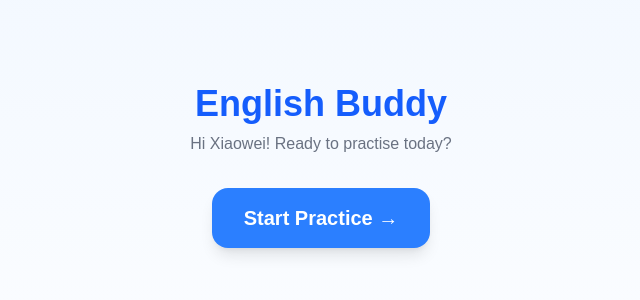
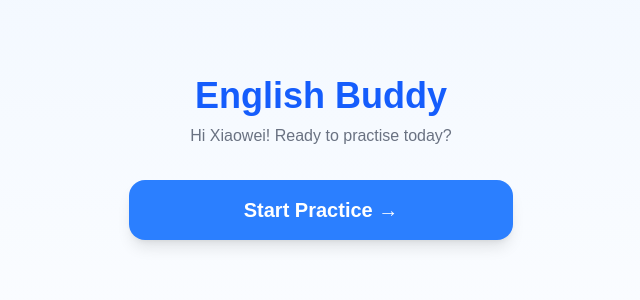
Before and after one commit to YuanSingapore/harness-engineering-platform, a Next.js app in the folder src/frontend/: page / in a window 1280 px wide. Shown: the part 234-534 px from the top of the page, without its empty margins (319-959 px from the left). Built offline with nearby package versions, Linux system fonts and the light colour scheme; no server answers.

Commit message:
feat: bonus button on home page after Section 2 complete

```diff
--- a/src/frontend/app/page.tsx
+++ b/src/frontend/app/page.tsx
@@ -1,26 +1,32 @@
 'use client'
 import { useEffect, useState } from 'react'
 import { useRouter } from 'next/navigation'
-import { getSessionToday, getMCQSessionToday, SessionState, MCQSessionState } from '@/lib/api'
+import { getSessionToday, getMCQSessionToday, getBonusSession, getBonusWords, SessionState, MCQSessionState, BonusSessionState } from '@/lib/api'
 
 export default function HomePage() {
   const [session, setSession] = useState<SessionState | null>(null)
   const [mcqSession, setMcqSession] = useState<MCQSessionState | null>(null)
+  const [bonusSession, setBonusSession] = useState<BonusSessionState | null>(null)
+  const [hasBonusWords, setHasBonusWords] = useState(false)
   const router = useRouter()
 
   useEffect(() => {
-    Promise.all([getSessionToday(), getMCQSessionToday()]).then(([s, m]) => {
+    Promise.all([getSessionToday(), getMCQSessionToday(), getBonusSession(), getBonusWords()]).then(([s, m, b, bw]) => {
       setSession(s)
       setMcqSession(m)
+      setBonusSession(b)
+      setHasBonusWords(bw.words.length > 0)
     })
   }, [])
 
   const s1Done = session?.completed ?? false
   const s2Done = mcqSession?.completed ?? false
-  const allDone = s1Done && s2Done
+  const bonusDone = bonusSession?.completed ?? false
+  const allDone = s1Done && s2Done && (!hasBonusWords || bonusDone)
 
   const statusLabel = !session ? 'Loading...'
     : allDone ? 'All done for today! 🎉'
+    : s1Done && s2Done ? 'Bonus ready!'
     : s1Done ? 'Section 2 ready!'
     : `Round ${session.current_round}`
 
@@ -38,21 +44,29 @@ export default function HomePage() {
     : s1Done ? 'Continue to Section 2 →'
     : 'Start Practice →'
 
+  const showBonus = s2Done && hasBonusWords && !bonusDone
+
   return (
     <main className="min-h-screen bg-gradient-to-b from-blue-50 to-white flex flex-col items-center justify-center p-8">
       <h1 className="text-4xl font-bold text-blue-600 mb-2">English Buddy</h1>
       <p className="text-gray-500 mb-8">Hi Xiaowei! Ready to practise today?</p>
       {session && (
         <div className="bg-white rounded-2xl shadow p-6 mb-8 text-center w-full max-w-sm">
-          <p className="text-gray-500 text-sm mb-1">Today's progress</p>
+          <p className="text-gray-500 text-sm mb-1">Today&#39;s progress</p>
           <p className="text-2xl font-bold text-blue-500">{statusLabel}</p>
           <p className="text-yellow-500 font-semibold mt-2">⭐ {totalScore} pts</p>
         </div>
       )}
-      <button onClick={handleStart} disabled={allDone}
-        className="bg-blue-500 text-white px-8 py-4 rounded-2xl text-xl font-bold hover:bg-blue-600 disabled:opacity-50 transition-colors shadow-lg">
+      <button onClick={handleStart} disabled={allDone || (s1Done && s2Done)}
+        className="bg-blue-500 text-white px-8 py-4 rounded-2xl text-xl font-bold hover:bg-blue-600 disabled:opacity-50 transition-colors shadow-lg mb-4 w-full max-w-sm">
         {buttonLabel}
       </button>
+      {showBonus && (
+        <button onClick={() => router.push('/quiz?section=bonus')}
+          className="bg-yellow-500 text-white px-8 py-4 rounded-2xl text-xl font-bold hover:bg-yellow-600 transition-colors shadow-lg w-full max-w-sm">
+          ⭐ Bonus Revision →
+        </button>
+      )}
     </main>
   )
 }
```
